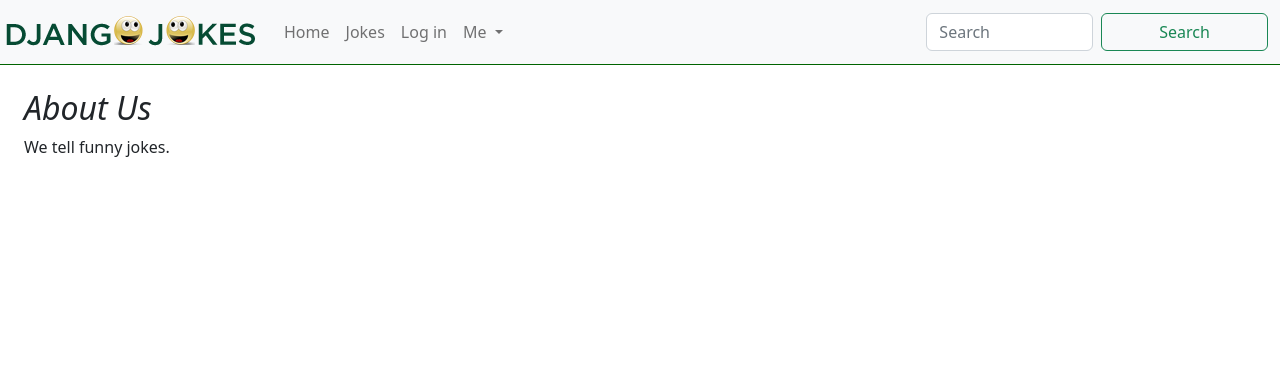
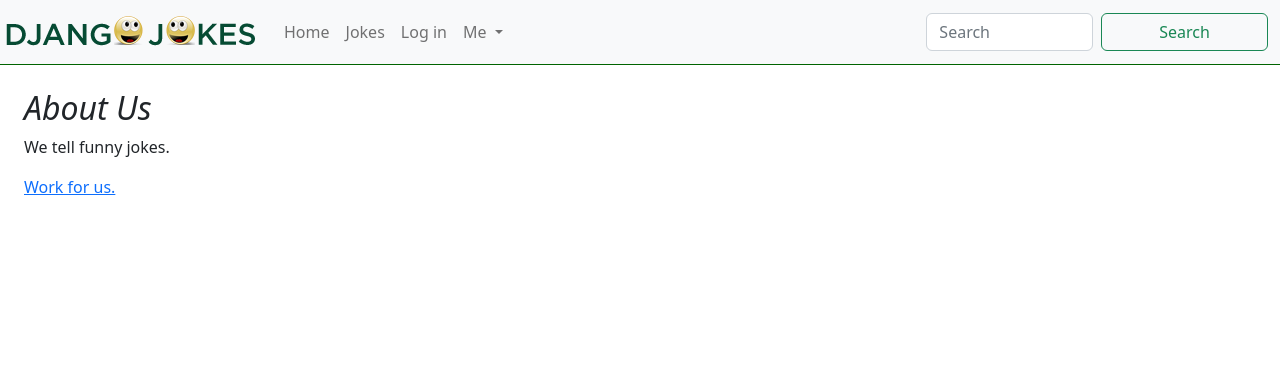
Before and after one commit to tangshan64/djangojokes.com, a Django app: page /about-us/ in a window 1280 px wide. Shown: the top 371 px of the page. Run offline with Django 5.2, Linux system fonts and the light colour scheme; some libraries are stand-ins or nearby versions.

Commit message:
Jobs App second commit

```diff
--- a/templates/pages/about_us.html
+++ b/templates/pages/about_us.html
@@ -6,4 +6,5 @@
 {% block main %}
   <h2>About Us</h2>
   <p>We tell funny jokes.</p>
+  <p><a href="{% url 'jobs:app' %}">Work for us.</a></p>
 {% endblock %}
```
